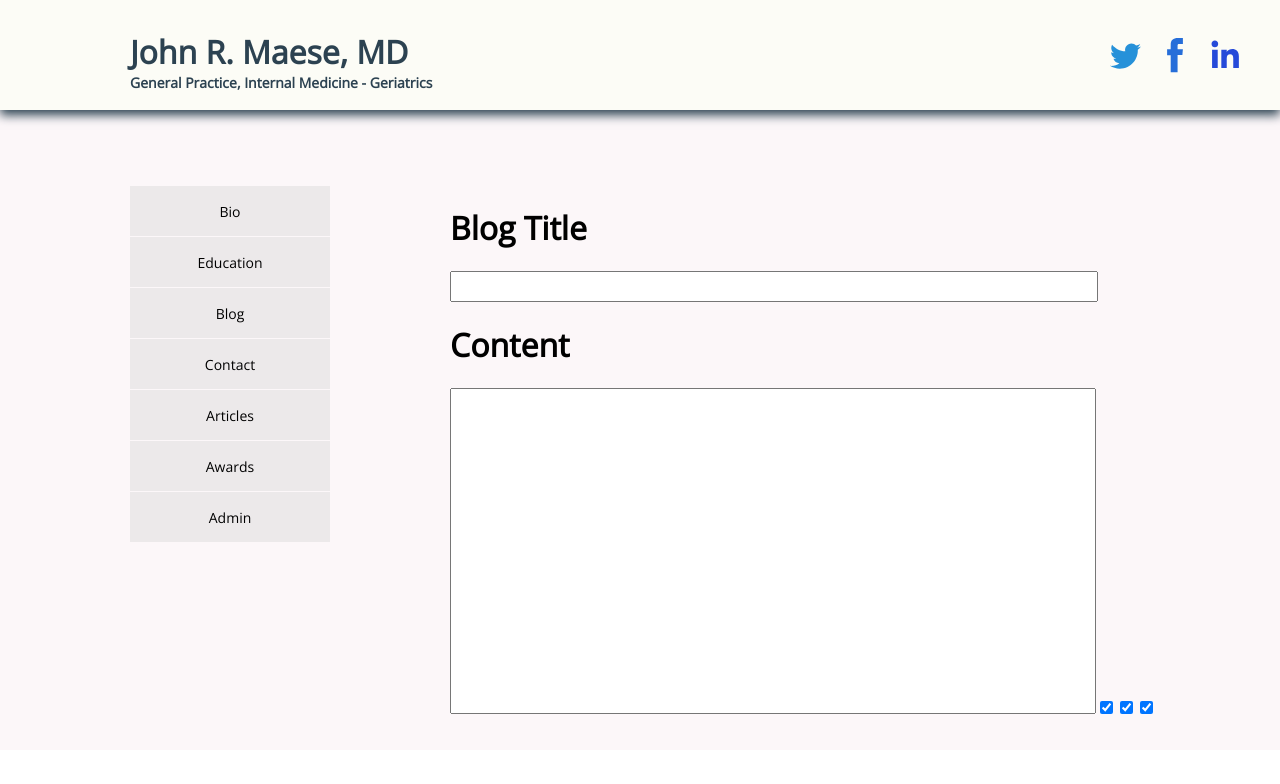
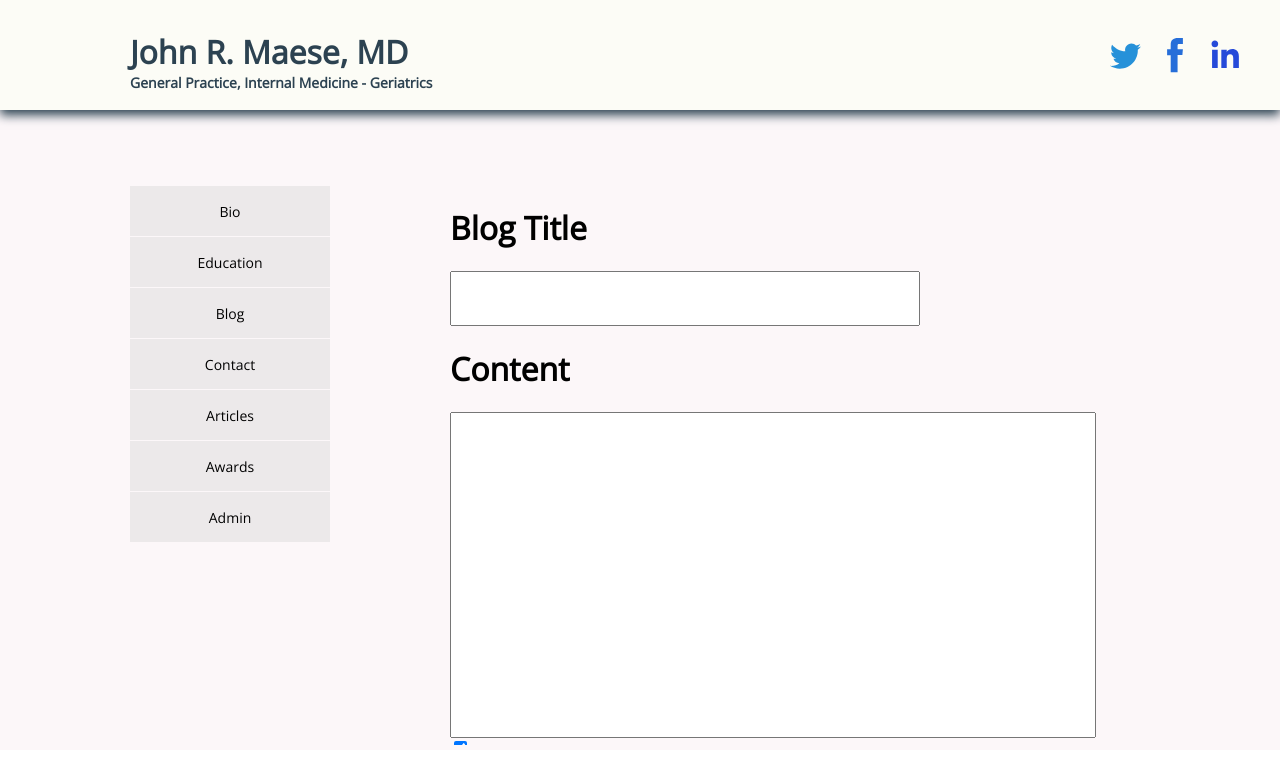
Before and after one commit to J-Wicks/johnmaese, a React (Create React App) app: page /admin in a window 1280 px wide. Shown: the top 784 px of the page. Built offline with nearby package versions, Linux system fonts and the light colour scheme.

Commit message:
Got blog post meta done

```diff
--- a/src/App.scss
+++ b/src/App.scss
@@ -22,7 +22,11 @@ body {
   background-color: $sitebg;
 }
 
-.blogTitle {
+.smCheckBoxes {
+  position: relative;
+  display: inline-block;
+}
+.smCheckBoxes input {
   display: block;
 }
 .abbrevCircle {
@@ -34,10 +38,11 @@ body {
   left:0px;
   width: 50px;
   height: 50px;
-  padding-top: 10px;
+  padding: 1px;
+  margin: 10px;
   z-index: 100;
   background-color: black;
-  color: pink;
+  color: white;
   float: left;
   text-align: center;
   font: 32px Arial, sans-serif;
@@ -60,12 +65,16 @@ body {
   height: 40vh;
   width: 50vw;
 }
-.blogTitle{
-  height: 25px;
-  font-size: 16px;
+
+.blogAuthor {
+  padding-top: 12px;
   font-weight: bold;
-  width: 50vw;
 }
+
+.blogCreatedAt {
+  font-size: 10px;
+}
+
 .App-logo {
   animation: App-logo-spin infinite 20s linear;
   height: 80px;
@@ -248,6 +257,23 @@ margin: 1px 0 0 0;
   }
 }
 
+.meta {
+  height: 75px;
+}
+.meta p {
+  margin: 0px;
+}
+
+.blogTitle {
+  box-sizing: border-box;
+  margin: 0px;
+  font-size: 36px;
+  text-align: left;
+}
+
+.blogContent {
+  display: block;
+}
 @keyframes App-logo-spin {
   from { transform: rotate(0deg); }
   to { transform: rotate(360deg); }
--- a/src/Components/Admin.js
+++ b/src/Components/Admin.js
@@ -1,4 +1,5 @@
 import React, { Component } from 'react';
+import axios from 'axios';
 
 export default class AdminBlogPost extends Component {
   constructor() {
@@ -7,28 +8,52 @@ export default class AdminBlogPost extends Component {
       linkedIn: true,
       facebook: true,
       twitter: true,
+      blogTitle: '',
+      blogContent: '',
     };
-    this.handleClick = this.handleClick.bind(this)
+    this.handleClick = this.handleClick.bind(this);
+    this.handleType = this.handleType.bind(this);
+    this.handleSubmit = this.handleSubmit.bind(this);
   }
 
+  handleType(event) {
+    this.setState({
+      [event.target.name]: event.target.value,
+    });
+  }
   handleClick(event) {
     this.setState({
       [event.target.name]: !this.state[event.target.name],
     });
+  }
 
+  handleSubmit() {
+    axios.post('/api/blog', {
+      title: this.state.blogTitle,
+      content: this.state.blogContent,
+    })
+      .then(() => {
+        this.setState({
+          blogTitle: '',
+          blogContent: '',
+        });
+      });
   }
 
   render() {
     return (
     <div className="newBlog">
       <h1> Blog Title </h1>
-      <input className="blogTitle" type="text" />
+      <input className="blogTitle" onChange={this.handleType} name='blogTitle' type="text" value={this.state.blogTitle} />
       <h1> Content </h1>
-      <textarea className="blogContent">
+      <textarea className="blogContent" name='blogContent' onChange={this.handleType} value={this.state.blogContent}>
       </textarea>
-      <input onChange={this.handleClick} name="linkedIn"  checked={this.state.linkedIn} className="smShare" type="checkbox" />
-      <input onChange={this.handleClick} name="twitter" checked={this.state.twitter} className="smShare" type="checkbox" />
-      <input onChange={this.handleClick} name="facebook" checked={this.state.facebook} className="smShare" type="checkbox" />
+      <div className="smCheckBoxes">
+        <input onChange={this.handleClick} name="linkedIn"  checked={this.state.linkedIn} className="smShare" type="checkbox" />
+        <input onChange={this.handleClick} name="twitter" checked={this.state.twitter} className="smShare" type="checkbox" />
+        <input onChange={this.handleClick} name="facebook" checked={this.state.facebook} className="smShare" type="checkbox" />
+      </div>
+      <button onClick={this.handleSubmit}> Post! </button>
     </div>
     )
   }
--- a/src/Components/Bio.js
+++ b/src/Components/Bio.js
@@ -12,9 +12,7 @@ export default () => (
       <h2> General Practice, Internal Medicine - Geriatrics </h2>
     </div>
     <h1 className="sectionTitle"> Bio </h1>
-    <input type="checkbox" />
-    <input type="checkbox" />
-    <input type="checkbox" />
+
     <p className="bio">Dr. Maese is in a Geriatric private practice in Staten Island. His career spans patient care, performance improvement and Health Information Technology. He serves as a consultant to the health insurance industry, and to private practices in the application of computer technology and performance improvement strategies. <br /> <br />
       Dr. Maese is recognized for his efforts in technology and medicine. Currently, a Fellow at the Healthcare Information and Management Systems Society, Dr. Maese has served as Chairperson of the Ambulatory Electronic Medical Record Task Force Committee, and been recognized with the HIMSS Founders Leadership Award in 2010. He serves on the American College of Physicians (ACP) National HIT and Volunteer Committees, and is Chairperson of the New York Chapter ACP HIT Committee.<br /> <br />
       He is recognized for his efforts in quality healthcare and community service. As a Fellow of the American College of Emergency Physicians and past Governor of the American College of Physicians (ACP), he received the ACP New York Chapter Laureate Award in 2010 and several Evergreen Awards. He was recognized as a “Doctor of Vision” by the Staten Island Advance in 2006, and for “Service to the Community” by The Academy of Medicine in Richmond in 2007. He serves as Chairperson of the New York State Patient Safety Enhancement Project Committee as well as on the Executive Committee of the New York Quality Alliance. He is past president of the Richmond County Medical Society and was instrumental in the development and implementation of the Ambulatory Performance Improvement Program at Staten Island University Hospital<br /> <br />
--- a/src/Components/Blog.js
+++ b/src/Components/Blog.js
@@ -14,7 +14,10 @@ export default class Blog extends Component {
   componentDidMount () {
     axios.get('/api/blog')
     .then(blogPosts => {
-      this.setState({posts: blogPosts.data})
+      const sortedBlogPosts = blogPosts.data.sort((blogA,blogB) => {
+        return new Date(blogB.createdAt) - new Date(blogA.createdAt);
+      })
+      this.setState({posts: sortedBlogPosts})
     });
   }
 
@@ -23,7 +26,7 @@ export default class Blog extends Component {
       <div>
         {
             this.state.posts.map(post => (
-              <BlogPost post={post} />
+              <BlogPost post={post} key={post.id}/>
             )
             )
         }
--- a/src/Components/BlogPost.js
+++ b/src/Components/BlogPost.js
@@ -10,12 +10,12 @@ export default (props) => {
         <div className="abbrevCircle">
           <p> {authorAbbrev} </p>
         </div>
-        <p> {author} </p>
-        <p> {createdAtDate.toDateString()} </p>
+        <p className="blogAuthor"> {author} </p>
+        <p className="blogCreatedAt"> {createdAtDate.toDateString()} </p>
       </div>
       <p className="blogTitle"> {title} </p>
 
-      <p> {content} </p>
+      <p className="blogContentEntry"> {content} </p>
     </div>
   )
 }
```
Also changed, not shown: public/bundle.js, 1 other file (tests, documents, lock files or other folders).
